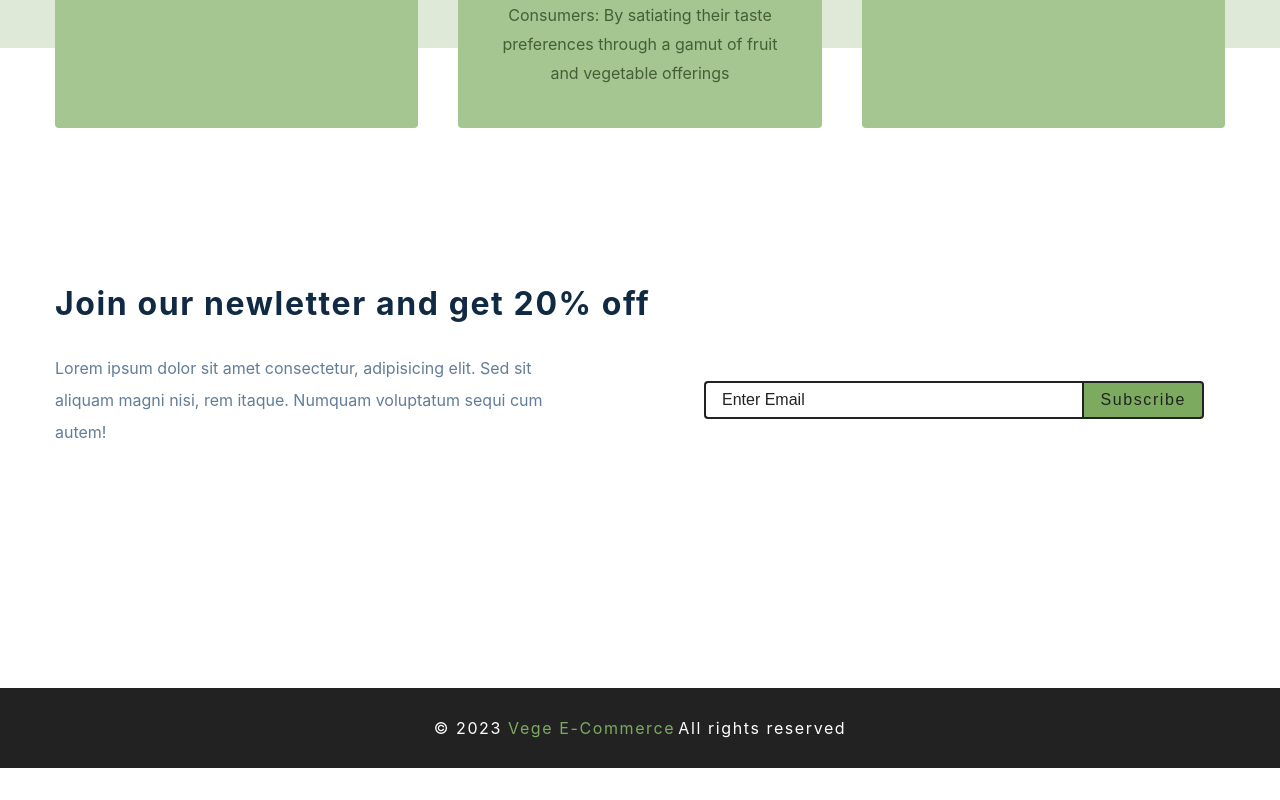
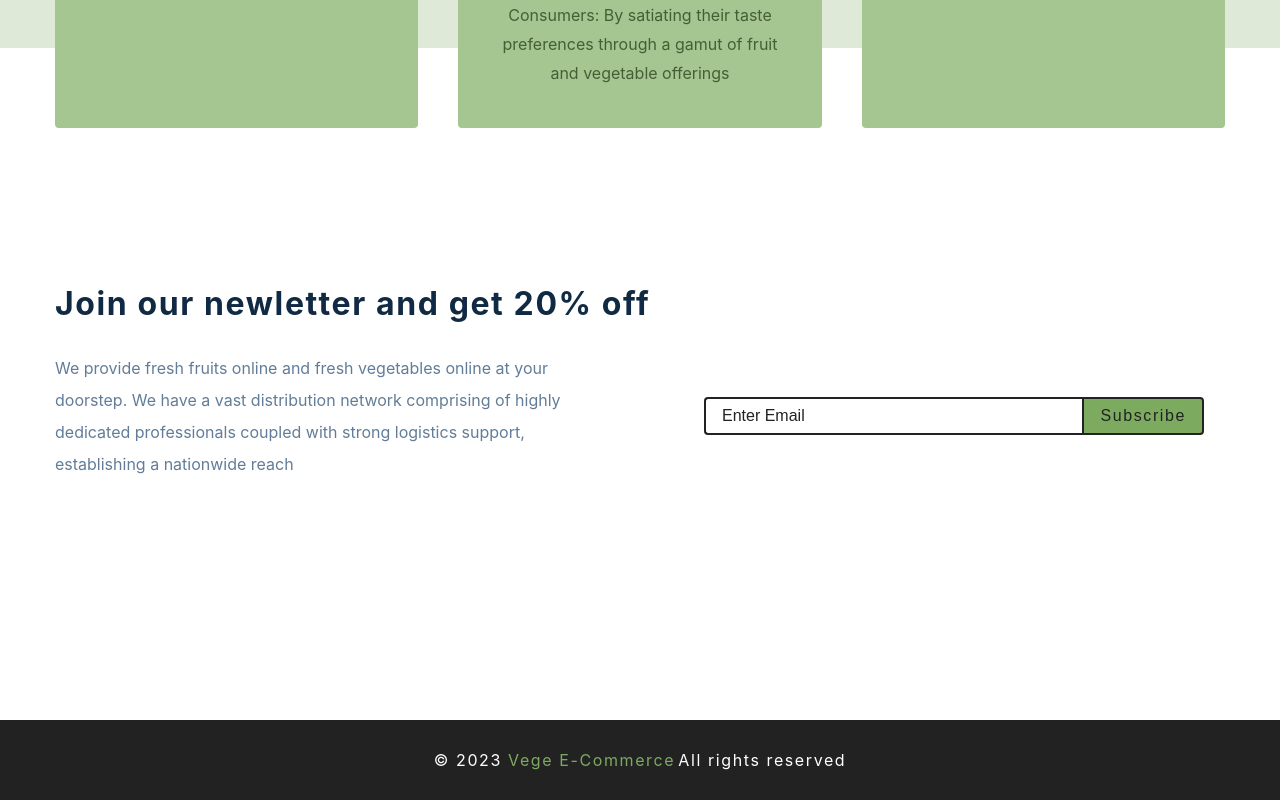
Before and after one commit to chikarl/vege, a React (Create React App) app: page / in a window 1280 px wide. Shown: the part 1666-2466 px from the top of the page. Before the commit the page ends 2434 px from the top, so only its background shows below. Built offline with nearby package versions, Linux system fonts and the light colour scheme; no server answers.

Commit message:
added text to the website

```diff
--- a/src/components/Contact.js
+++ b/src/components/Contact.js
@@ -8,8 +8,8 @@ const Contact = () => {
         <h3>Join our newletter and get 20% off</h3>
         <div className='content'>
           <p>
-            Lorem ipsum dolor sit amet consectetur, adipisicing elit. Sed sit
-            aliquam magni nisi, rem itaque. Numquam voluptatum sequi cum autem!
+          We provide fresh fruits online and fresh vegetables online at your doorstep. We have a vast distribution network comprising of highly dedicated professionals coupled with strong logistics support,
+           establishing a nationwide reach
           </p>
           <form className='contact-form'>
             <input
```
